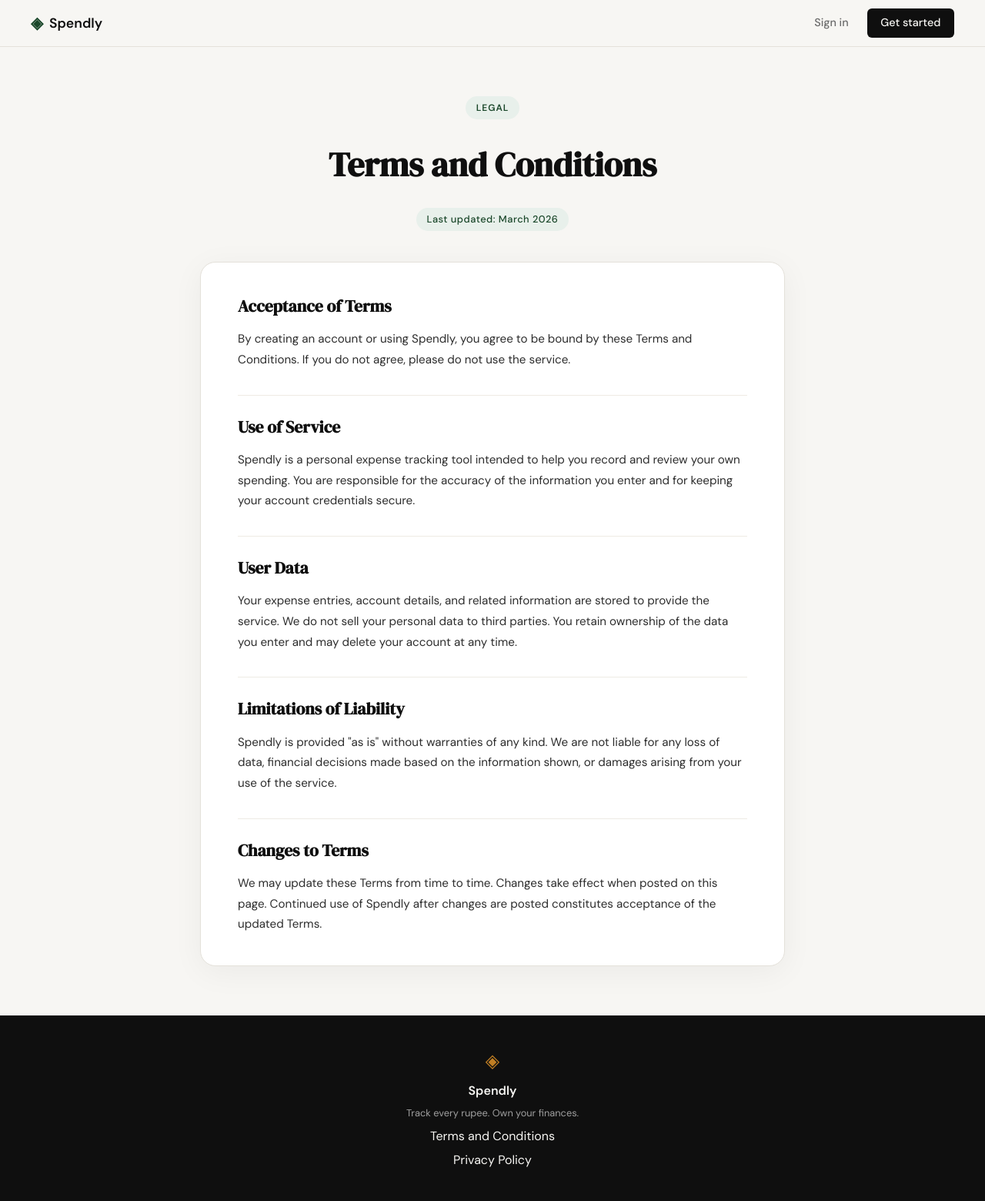
After one commit to mukundraj33/Expense-tracker, a Flask app: page /terms in a window 1280 px wide. The commit adds this page. Shown: the whole page at 77% size. Run offline with Flask 3, Linux system fonts and the light colour scheme.

Commit message:
landing: add terms and conditions page and route
Co-Authored-By: Claude Code <noreply@anthropic.com>

```diff
--- a/app.py
+++ b/app.py
@@ -26,6 +26,11 @@ def login():
 # Placeholder routes — students will implement these                  #
 # ------------------------------------------------------------------ #
 
+@app.route("/terms")
+def terms():
+    return render_template("terms.html")
+
+
 @app.route("/logout")
 def logout():
     return "Logout — coming in Step 3"
--- a/static/css/style.css
+++ b/static/css/style.css
@@ -508,6 +508,76 @@ a { color: inherit; text-decoration: none; }
 }
 
 /* ------------------------------------------------------------------ */
+/* Terms / legal pages                                                  */
+/* ------------------------------------------------------------------ */
+
+.terms-section {
+    min-height: calc(100vh - 60px - 100px);
+    padding: 4rem 2rem;
+}
+
+.terms-container {
+    max-width: 760px;
+    margin: 0 auto;
+}
+
+.terms-header {
+    text-align: center;
+    margin-bottom: 2.5rem;
+}
+
+.terms-title {
+    font-family: var(--font-display);
+    font-size: clamp(2rem, 4vw, 2.75rem);
+    color: var(--ink);
+    margin-bottom: 0.5rem;
+}
+
+.terms-updated {
+    display: inline-block;
+    margin-top: 0.75rem;
+    font-size: 0.8rem;
+    font-weight: 500;
+    color: var(--accent);
+    background: var(--accent-light);
+    padding: 0.3rem 0.85rem;
+    border-radius: 999px;
+    letter-spacing: 0.04em;
+}
+
+.terms-card {
+    background: var(--paper-card);
+    border: 1px solid var(--border);
+    border-radius: var(--radius-lg);
+    padding: 2.5rem 3rem;
+    box-shadow: 0 8px 40px rgba(0,0,0,0.05);
+}
+
+.terms-card h2 {
+    font-family: var(--font-display);
+    font-size: 1.35rem;
+    color: var(--ink);
+    margin: 2rem 0 0.75rem;
+    padding-top: 1.5rem;
+    border-top: 1px solid var(--border-soft);
+}
+
+.terms-card h2:first-child { margin-top: 0; padding-top: 0; border-top: none; }
+
+.terms-card p {
+    font-size: 0.95rem;
+    color: var(--ink-soft);
+    line-height: 1.75;
+    margin-bottom: 1rem;
+}
+
+.terms-card p:last-child { margin-bottom: 0; }
+
+@media (max-width: 600px) {
+    .terms-card { padding: 1.75rem 1.25rem; }
+}
+
+/* ------------------------------------------------------------------ */
 /* Responsive                                                          */
 /* ------------------------------------------------------------------ */
 
--- a/templates/base.html
+++ b/templates/base.html
@@ -34,7 +34,7 @@
             <span class="brand-icon">◈</span>
             <span class="footer-name">Spendly</span>
             <p class="footer-copy">Track every rupee. Own your finances.</p>
-            <a href="#">Terms and Conditions</a>
+            <a href="/terms">Terms and Conditions</a>
             <a href="#">Privacy Policy</a>
         </div>
     </footer>
--- /dev/null
+++ b/templates/terms.html
@@ -0,0 +1,58 @@
+{% extends "base.html" %}
+
+{% block title %}Terms and Conditions — Spendly{% endblock %}
+
+{% block content %}
+
+<section class="terms-section">
+    <div class="terms-container">
+        <div class="terms-header">
+            <span class="hero-badge">Legal</span>
+            <h1 class="terms-title">Terms and Conditions</h1>
+            <span class="terms-updated">Last updated: March 2026</span>
+        </div>
+
+        <div class="terms-card">
+            <h2>Acceptance of Terms</h2>
+            <p>
+                By creating an account or using Spendly, you agree to be bound by
+                these Terms and Conditions. If you do not agree, please do not
+                use the service.
+            </p>
+
+            <h2>Use of Service</h2>
+            <p>
+                Spendly is a personal expense tracking tool intended to help
+                you record and review your own spending. You are responsible
+                for the accuracy of the information you enter and for keeping
+                your account credentials secure.
+            </p>
+
+            <h2>User Data</h2>
+            <p>
+                Your expense entries, account details, and related information
+                are stored to provide the service. We do not sell your personal
+                data to third parties. You retain ownership of the data you
+                enter and may delete your account at any time.
+            </p>
+
+            <h2>Limitations of Liability</h2>
+            <p>
+                Spendly is provided "as is" without warranties of any kind.
+                We are not liable for any loss of data, financial decisions
+                made based on the information shown, or damages arising from
+                your use of the service.
+            </p>
+
+            <h2>Changes to Terms</h2>
+            <p>
+                We may update these Terms from time to time. Changes take
+                effect when posted on this page. Continued use of Spendly
+                after changes are posted constitutes acceptance of the
+                updated Terms.
+            </p>
+        </div>
+    </div>
+</section>
+
+{% endblock %}
```
